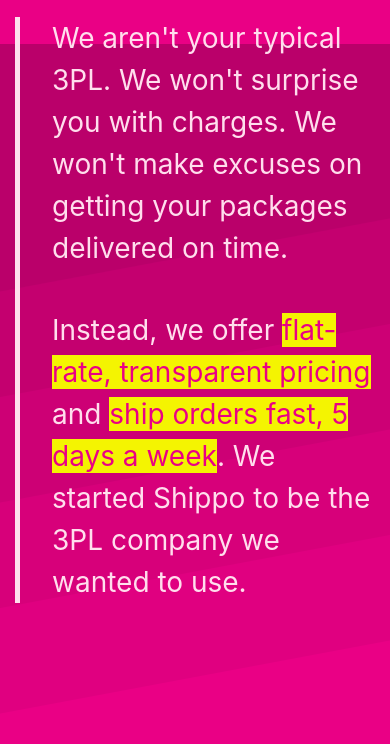
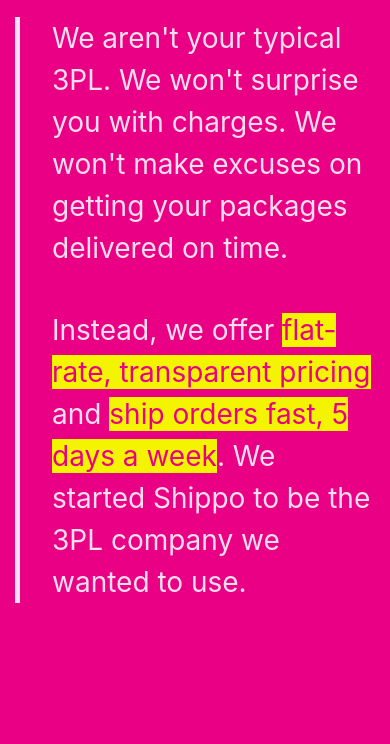
Before and after one commit to cyberneticorganism/shippo, a plain HTML site: page index.html in a window 390 px wide. Shown: the part 800-1544 px from the top of the page. Drawn offline with nearby package versions, Linux system fonts and the light colour scheme.

Commit message:
fixed mobile bg issue

```diff
--- a/css/style.css
+++ b/css/style.css
@@ -112,12 +112,12 @@ span.highlight,
 
 /* RESPONSIVE
 ============================== */
-/* Mobile */
-@media (max-width: 575.98px) {
-
-}
 /* Tablets */
 @media (max-width: 767.98px) {
+  body {
+    background-color: #EA0085;
+    background-image: none;
+  }
   h1 {
     font-size: 2.6rem;
     margin-bottom: 1.5rem;
```
